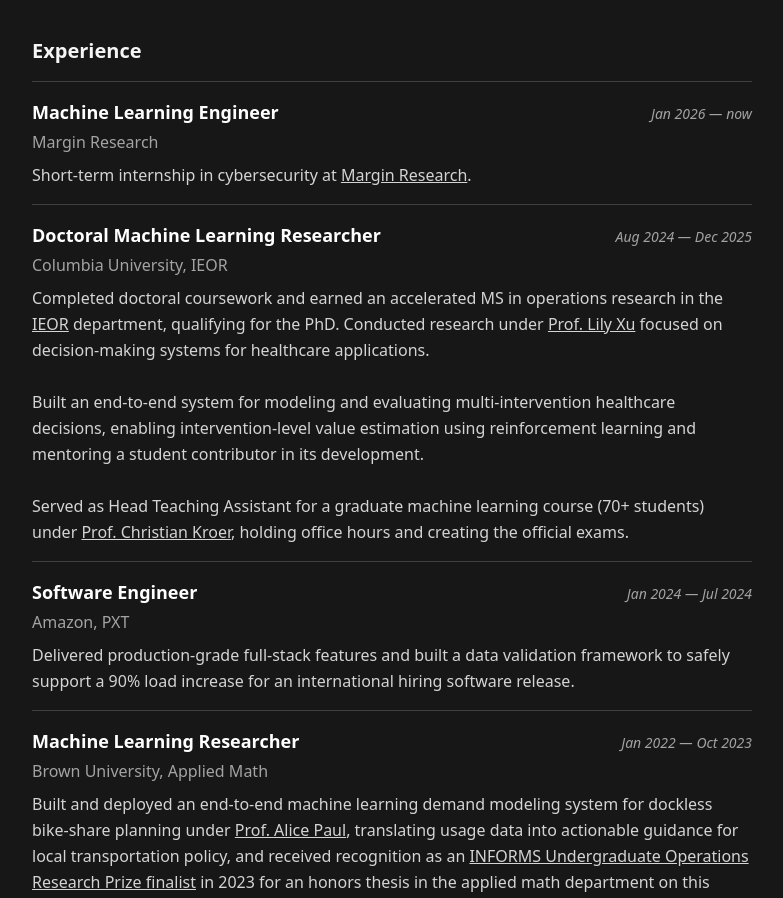
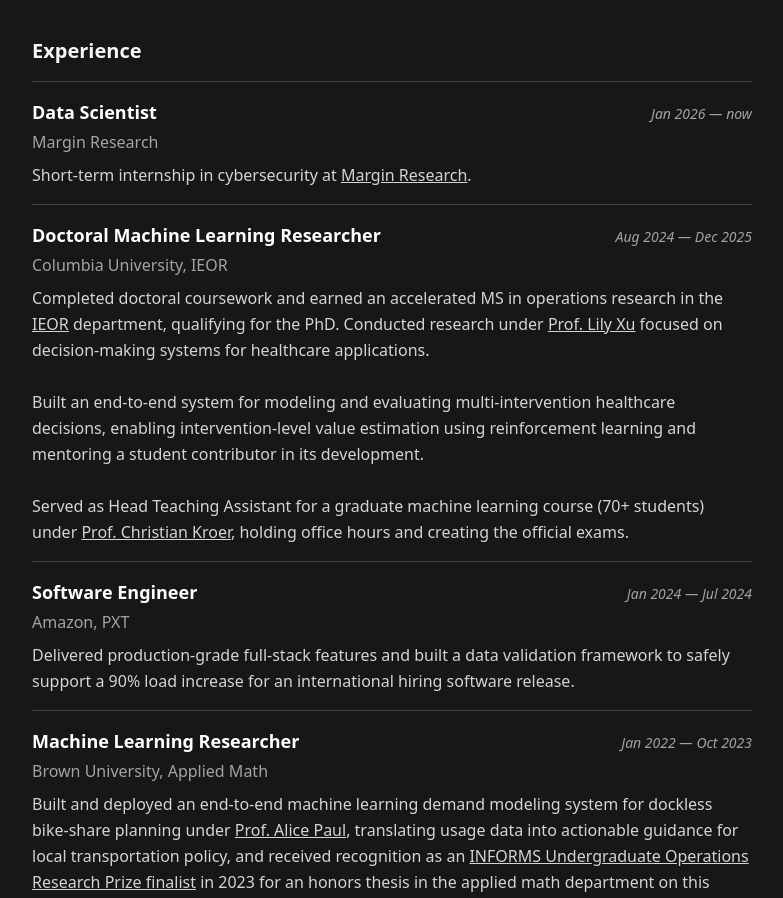
Before and after one commit to KyFlynn/kyranflynn-portfolio, an Eleventy site: page index.md in a window 1280 px wide. Shown: the part 958-1856 px from the top of the page, without its empty margins (248-1031 px from the left). Built offline with nearby package versions, Linux system fonts and the light colour scheme; Eleventy itself is replaced by a stand-in of ours; files that its build step writes are made by us from their sources.

Commit message:
Position title

```diff
--- a/index.md
+++ b/index.md
@@ -66,7 +66,7 @@ BS in Applied Math & Computer Science
 
 <div class="experience-entry">
 <div class="xp-head">
-  <span class="role">Machine Learning Engineer</span>
+  <span class="role">Data Scientist</span>
   <span class="date">Jan 2026 — now</span>
 </div>
 <div class="company">Margin Research</div>
```
